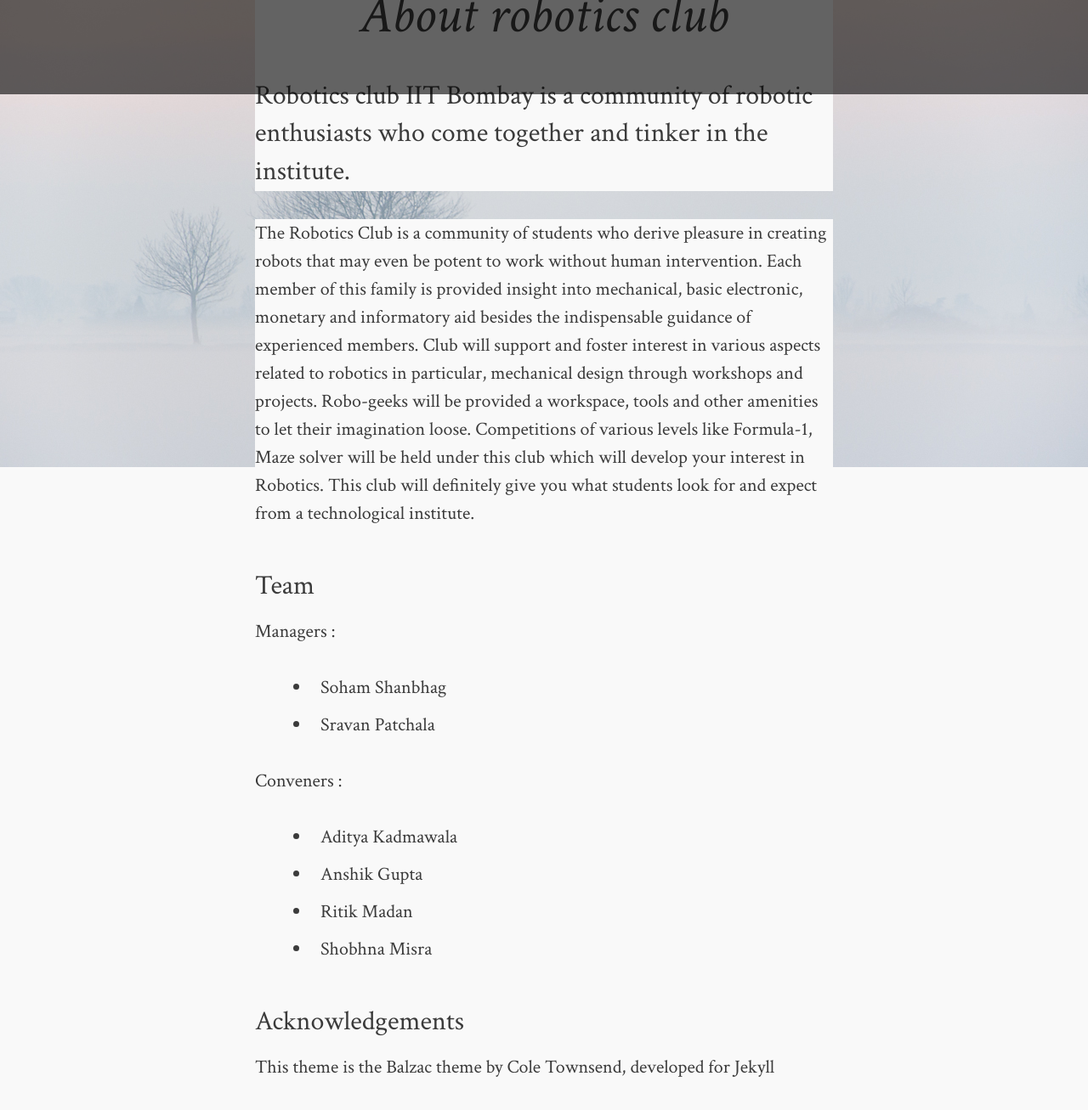
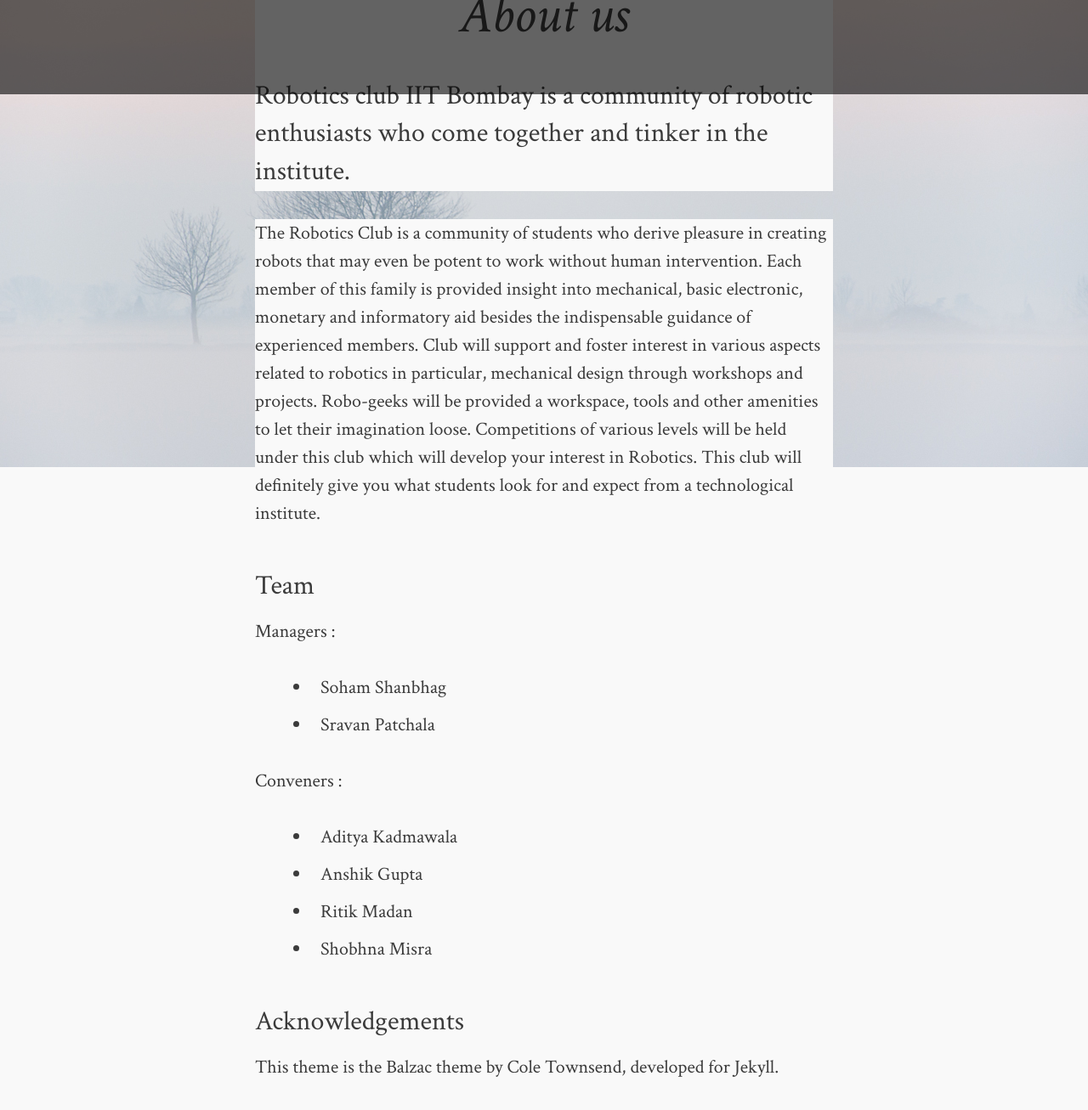
Before and after one commit to ColeTownsend/Balzac-for-Jekyll, a Jekyll site: the page built from about.md, in a window 1280 px wide and 1400 px high, scrolled down 439 px. Shown: the top 1307 px of the window at 85% size. Built offline with Jekyll 4.4.1, drawn with Linux system fonts in a browser that asks for light colours.

Commit message:
Update about.md

```diff
--- a/about.md
+++ b/about.md
@@ -1,14 +1,14 @@
 ---
 layout: post
 permalink: /about/index.html
-title: About robotics club
+title: About us
 description: Robotics club IIT Bombay is a community of robotic enthusiasts who come together and tinker in the institute.
 tags: [about, Robotics, Club]
 image:
   feature: soft-trees.jpg
 ---
 
-The Robotics Club is a community of students who derive pleasure in creating robots that may even be potent to work without human intervention. Each member of this family is provided insight into mechanical, basic electronic, monetary and informatory aid besides the indispensable guidance of experienced members. Club will support and foster interest in various aspects related to robotics in particular, mechanical design through workshops and projects. Robo-geeks will be provided a workspace, tools and other amenities to let their imagination loose. Competitions of various levels like Formula-1, Maze solver will be held under this club which will develop your interest in Robotics. This club will definitely give you what students look for and expect from a technological institute.
+The Robotics Club is a community of students who derive pleasure in creating robots that may even be potent to work without human intervention. Each member of this family is provided insight into mechanical, basic electronic, monetary and informatory aid besides the indispensable guidance of experienced members. Club will support and foster interest in various aspects related to robotics in particular, mechanical design through workshops and projects. Robo-geeks will be provided a workspace, tools and other amenities to let their imagination loose. Competitions of various levels will be held under this club which will develop your interest in Robotics. This club will definitely give you what students look for and expect from a technological institute.
 
 ### Team
 Managers :
@@ -23,4 +23,4 @@
 
 
 ### Acknowledgements
-This theme is the Balzac theme by Cole Townsend, developed for Jekyll
+This theme is the Balzac theme by Cole Townsend, developed for Jekyll.
```
